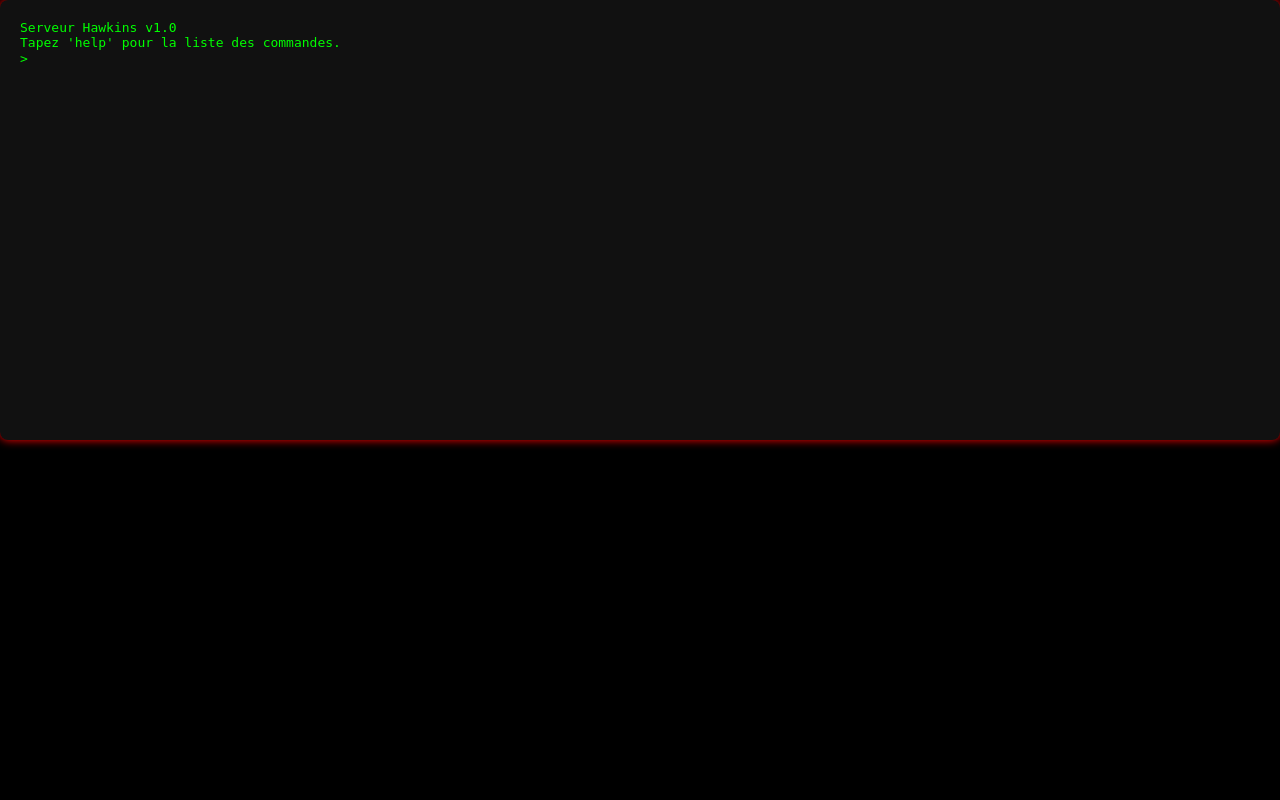
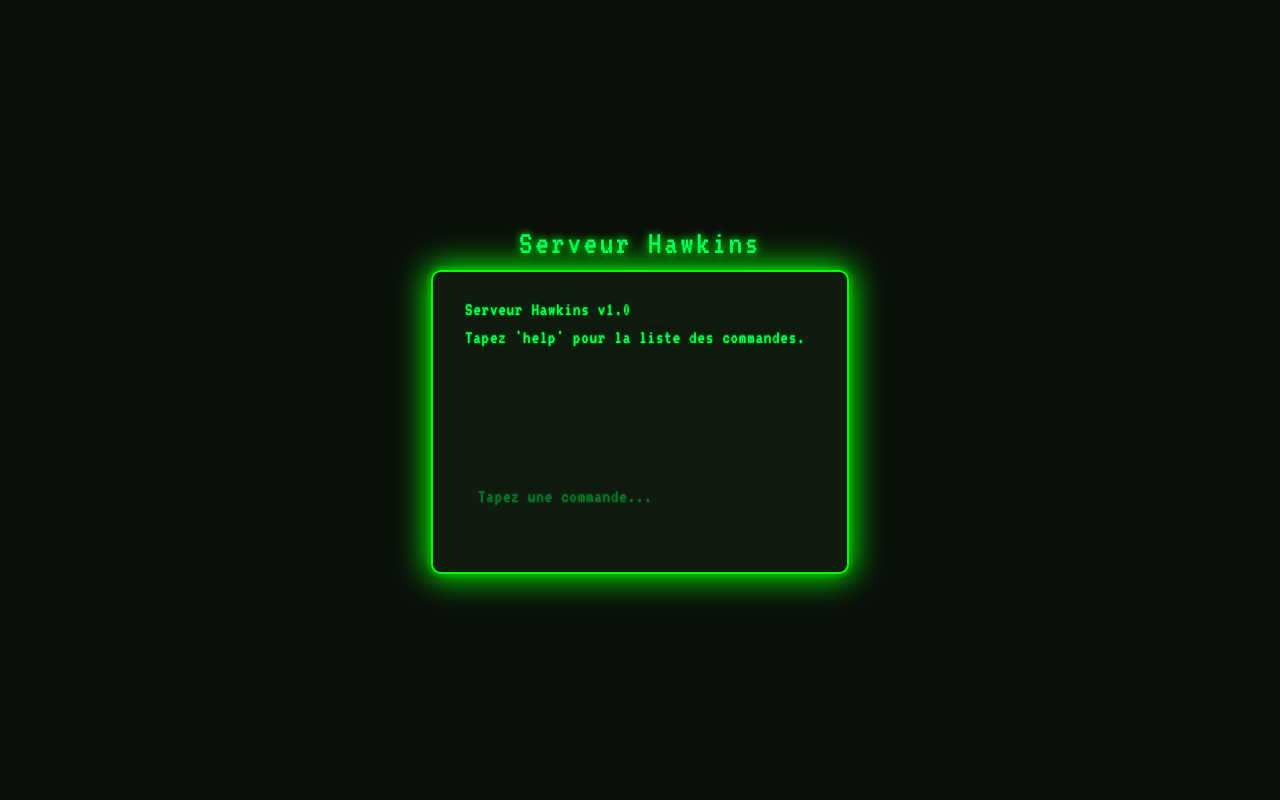
Before and after one commit to harribaudk/StrangerThings, a Symfony app: template templates/terminal/terminal.html.twig in a window 1280 px wide. Run offline with Twig, Linux system fonts and the light colour scheme; the template is opened without the code that fills it, so the values that code supplies are empty; some libraries are stand-ins or nearby versions.

Commit message:
Page labo Page Terminal modif

```diff
--- a/templates/terminal/terminal.html.twig
+++ b/templates/terminal/terminal.html.twig
@@ -1,10 +1,127 @@
 {% extends 'base.html.twig' %}
 
 {% block body %}
-<div id="terminal" style="background:#111;color:#0f0;padding:20px;font-family:monospace;height:400px;overflow:auto; border-radius:8px; box-shadow:0 0 10px #f00;">
-  <div id="output"></div>
-  <div>
-    <span>&gt; </span><input id="input" autocomplete="off" style="background:#111;color:#0f0;border:none;outline:none;width:80%;" autofocus>
+<style>
+body {
+  background: #0a0f0a;
+  min-height: 100vh;
+  margin: 0;
+  font-family: 'VT323', 'Share Tech Mono', 'Fira Mono', 'Consolas', monospace;
+}
+#terminal-container {
+  display: flex;
+  flex-direction: column;
+  align-items: center;
+  justify-content: center;
+  min-height: 100vh;
+}
+#terminal {
+  background: #101c10;
+  color: #00ff66;
+  padding: 24px 32px 16px 32px;
+  font-family: inherit;
+  min-width: 350px;
+  max-width: 600px;
+  min-height: 260px;
+  border-radius: 10px;
+  box-shadow: 0 0 32px 4px #0f0, 0 0 0 4px #030;
+  border: 2px solid #0f0;
+  position: relative;
+  overflow: hidden;
+  image-rendering: pixelated;
+}
+#output {
+  min-height: 180px;
+  max-height: 260px;
+  overflow-y: auto;
+  font-size: 1.18em;
+  line-height: 1.5;
+  margin-bottom: 10px;
+  z-index: 1;
+  color: #00ff66;
+  text-shadow: 0 0 2px #0f0, 0 0 8px #030;
+  letter-spacing: 0.04em;
+}
+#terminal-prompt {
+  display: flex;
+  align-items: center;
+  z-index: 1;
+}
+#terminal-prompt span {
+  color: #00ff66;
+  font-weight: bold;
+  font-size: 1.1em;
+  margin-right: 4px;
+  text-shadow: 0 0 2px #0f0, 0 0 8px #030;
+}
+#input {
+  background: transparent;
+  color: #00ff66;
+  border: none;
+  outline: none;
+  width: 80%;
+  font-size: 1.18em;
+  font-family: inherit;
+  caret-color: #00ff66;
+  text-shadow: 0 0 2px #0f0, 0 0 8px #030;
+  letter-spacing: 0.04em;
+}
+#input::placeholder {
+  color: #00ff66;
+  opacity: 0.4;
+}
+.terminal-title {
+  font-family: 'VT323', 'Share Tech Mono', monospace;
+  color: #00ff66;
+  font-size: 2.1em;
+  letter-spacing: 0.08em;
+  text-align: center;
+  margin-bottom: 10px;
+  text-shadow: 0 0 8px #0f0, 0 0 24px #030;
+  filter: contrast(1.2) brightness(1.1);
+}
+#terminal, #output, #input, .terminal-title {
+  image-rendering: pixelated;
+}
+.scanlines {
+  pointer-events: none;
+  position: fixed;
+  left: 0; top: 0; width: 100vw; height: 100vh;
+  z-index: 100;
+  mix-blend-mode: overlay;
+  opacity: 0.18;
+  background: repeating-linear-gradient(
+    to bottom,
+    transparent 0px,
+    rgba(0,0,0,0.18) 1px,
+    transparent 2px,
+    transparent 4px
+  );
+}
+@keyframes blink {
+  0%, 49% { opacity: 1; }
+  50%, 100% { opacity: 0; }
+}
+.blink {
+  animation: blink 1s steps(1) infinite;
+}
+@media (max-width: 600px) {
+  #terminal {
+    min-width: 0;
+    width: 98vw;
+    padding: 10px 2vw 10px 2vw;
+  }
+}
+</style>
+<link href="https://fonts.googleapis.com/css2?family=VT323&display=swap" rel="stylesheet">
+<div class="scanlines"></div>
+<div id="terminal-container">
+  <div class="terminal-title">Serveur Hawkins</div>
+  <div id="terminal">
+    <div id="output"></div>
+    <div id="terminal-prompt">
+      <span class="blink">&gt;</span><input id="input" autocomplete="off" placeholder="Tapez une commande..." autofocus>
+    </div>
   </div>
 </div>
 <script>
@@ -38,7 +155,7 @@ function cat(arg) {
   else return "Fichier introuvable";
 }
 function help() {
-  return "Commandes : ls, cd <dossier>, cat <fichier>, help, clear";
+  return "Commandes : ls, cd <dossier>, cat <fichier>, help, clear, exit";
 }
 function handle(cmd) {
   const [c, ...args] = cmd.trim().split(" ");
@@ -48,6 +165,10 @@ function handle(cmd) {
   if (c === "help") return help();
   if (c === "clear") {
     output.innerHTML = "";
+    return null;
+  }
+  if (c === "exit") {
+    window.location.href = "/laboratoire";
     return null;
   }
   return "Commande inconnue";
@@ -60,7 +181,11 @@ function print(text) {
   output.innerHTML += text + "<br>";
   output.scrollTop = output.scrollHeight;
 }
+const typeSound = new Audio('/sounds/keyboard-click.mp3'); // Remplacez par un son court de frappe si besoin
 input.addEventListener("keydown", function(e) {
+  if (e.key.length === 1 && !e.ctrlKey && !e.metaKey && !e.altKey) {
+    try { typeSound.currentTime = 0; typeSound.play(); } catch(e){}
+  }
   if (e.key === "Enter") {
     const cmd = input.value;
     if (cmd.trim() !== "") {
@@ -91,7 +216,7 @@ input.addEventListener("keydown", function(e) {
     e.preventDefault();
     const val = input.value;
     const [cmd, ...args] = val.trim().split(/\s+/);
-    const commands = ["ls", "cd", "cat", "help"];
+    const commands = ["ls", "cd", "cat", "help", "exit"];
     if (!cmd || (val.endsWith(' ') && (cmd === 'cd' || cmd === 'cat'))) {
       // Suggest file/dir after space
       const dir = getDir();
@@ -125,6 +250,6 @@ input.addEventListener("keydown", function(e) {
     }
   }
 });
-print("Serveur Hawkins v1.0<br>Tapez 'help' pour la liste des commandes.");
+print("<span style='color:#00ff66'>Serveur Hawkins v1.0</span><br><span style='color:#00ff66'>Tapez 'help' pour la liste des commandes.</span>");
 </script>
 {% endblock %}
```
Also changed, not shown: templates/laboratoire/laboratoire.html.twig (+23 -1 lines).
